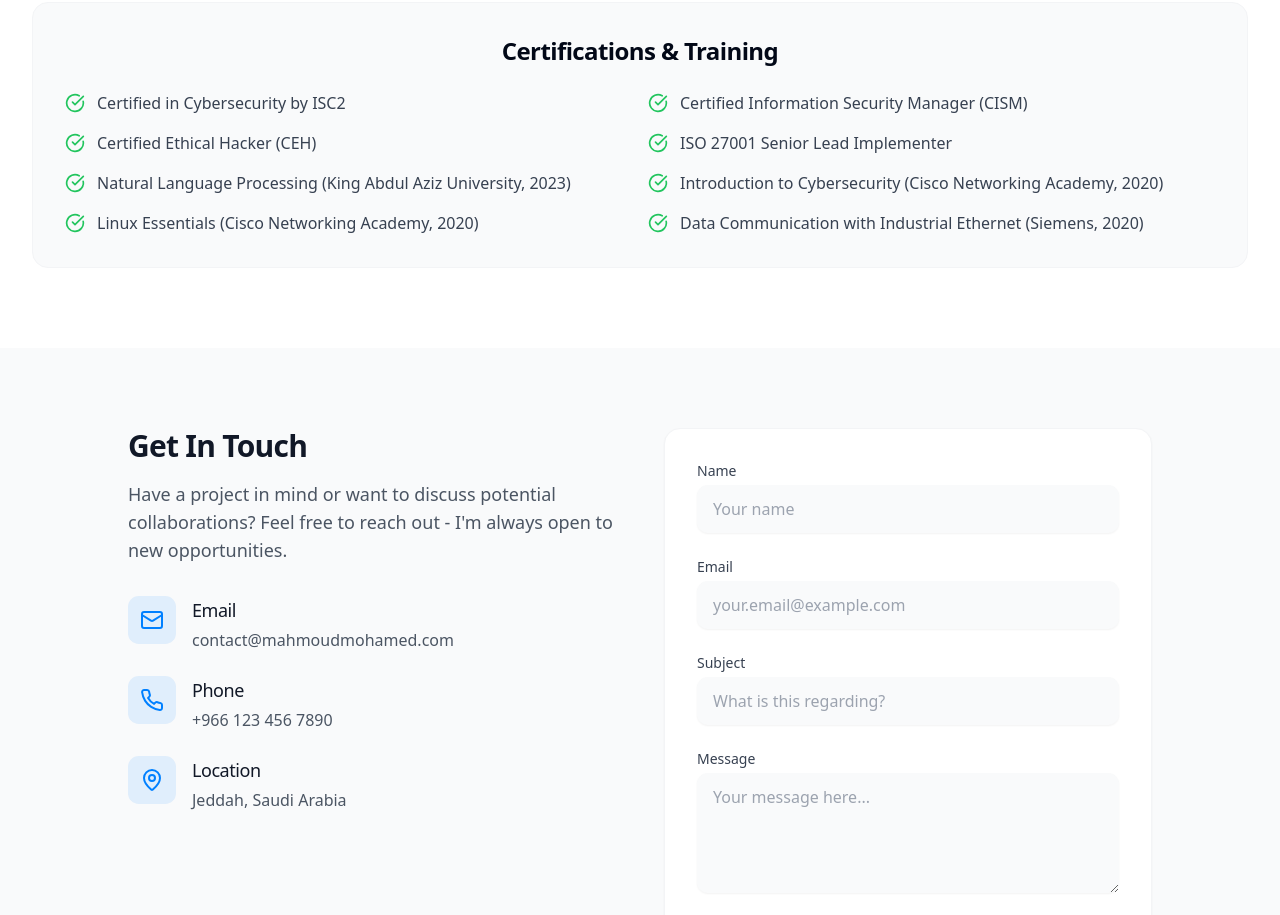
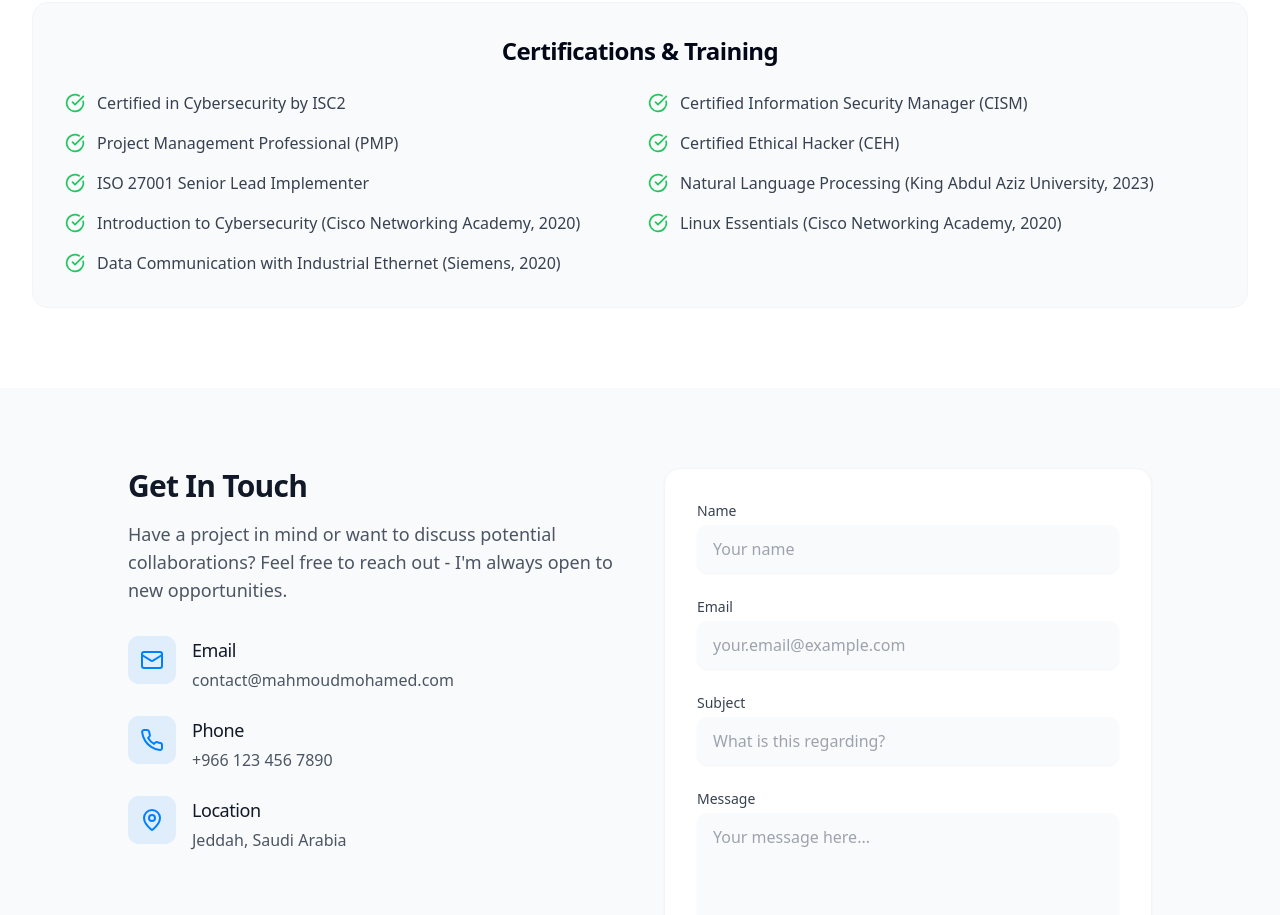
Before and after one commit to whitey111-stack/dreamshowcase-plattform, a React (Vite) app: page / in a window 1280 px wide. Shown: the part 6420-7335 px from the top of the page. Built offline with nearby package versions, Linux system fonts and the light colour scheme.

Commit message:
Add new certification
Adds "Project Management Professional (PMP)" to the Certifications & Training section.

```diff
--- a/src/components/sections/Skills.tsx
+++ b/src/components/sections/Skills.tsx
@@ -70,6 +70,7 @@ const skillCategories: SkillCategory[] = [
 const certifications = [
   "Certified in Cybersecurity by ISC2",
   "Certified Information Security Manager (CISM)",
+  "Project Management Professional (PMP)",
   "Certified Ethical Hacker (CEH)",
   "ISO 27001 Senior Lead Implementer",
   "Natural Language Processing (King Abdul Aziz University, 2023)",
```
